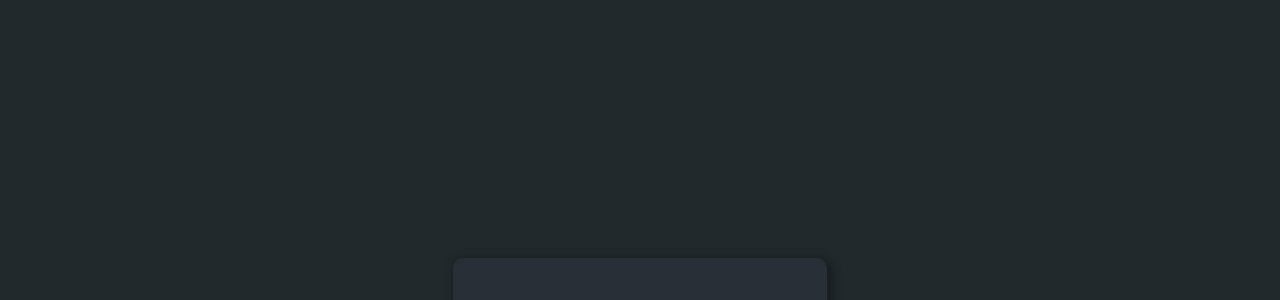
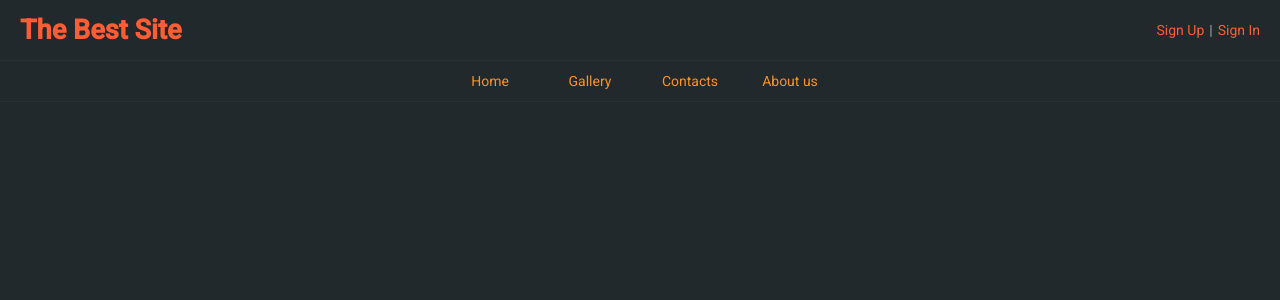
Before and after one commit to sleepergoose/FIrebaseApp, an Angular app in the folder frontend/: page / in a window 1280 px wide. Shown: the top 300 px of the page. Built offline with nearby package versions, Linux system fonts and the light colour scheme.

Commit message:
added main page

```diff
--- a/frontend/src/app/app-routing.module.ts
+++ b/frontend/src/app/app-routing.module.ts
@@ -16,6 +16,10 @@
   {
     path: 'main',
     component: MainPageComponent
+  },
+  {
+    path: '**',
+    component: MainPageComponent
   }
 ];
 
--- a/frontend/src/app/app.component.html
+++ b/frontend/src/app/app.component.html
@@ -1,5 +1,3 @@
-<div class="container">
-  <div class="sub_cont">
-    <router-outlet></router-outlet>
-  </div>
+<div class="page">
+  <router-outlet></router-outlet>
 </div>
--- a/frontend/src/app/app.component.sass
+++ b/frontend/src/app/app.component.sass
@@ -1,24 +1,6 @@
 @import "src/styles.sass"
 
-.container
+.page
   background: $drk-gray
   width: 100wh
   height: 100vh
-
-
-app-register, app-login, .sub_cont
-  display: block
-  position: relative
-  width: 350px
-  height: 260px
-  border: 2px solid $light-gray
-  border-radius: 10px
-  background: $light-gray
-  top: 50%
-  left: 50%
-  transform:  translate(-50%, -50%)
-  padding: 10px
-  box-shadow: 3px 3px 10px 3px rgba(0, 0, 0, 0.3)
-
-app-login
-  height: 200px
--- a/frontend/src/app/components/login/login.component.html
+++ b/frontend/src/app/components/login/login.component.html
@@ -1,4 +1,4 @@
-
+<div class="credentials-container login">
   <div class="register-container">
     <div class="register-title">Sign In</div>
 
@@ -22,3 +22,4 @@
       <button mat-raised-button color="primary"  (click)="login()">Sign In</button>
     </div>
   </div>
+</div>
--- a/frontend/src/app/components/mainpage/mainpage.component.html
+++ b/frontend/src/app/components/mainpage/mainpage.component.html
@@ -1 +1,23 @@
-<p>mainpage works!</p>
+<div class="header">
+  <div class="logo">
+    <a href="#">The Best Site</a>
+  </div>
+  <div class="credentials">
+    <ul>
+      <li *ngIf="!isAuthentificated"><a routerLink="/register">Sign Up</a></li>
+      <li class="userName" *ngIf="isAuthentificated"><a>peter@mail.com</a></li>
+      <li>|</li>
+      <li *ngIf="!isAuthentificated"><a routerLink="/login">Sign In</a></li>
+      <li *ngIf="isAuthentificated"><a routerLink="/login">Log Out</a></li>
+    </ul>
+  </div>
+</div>
+
+<div class="menu">
+  <ul>
+    <li><a href="#">Home</a></li>
+    <li><a href="#">Gallery</a></li>
+    <li><a href="#">Contacts</a></li>
+    <li><a href="#">About us</a></li>
+  </ul>
+</div>
--- a/frontend/src/app/components/mainpage/mainpage.component.sass
+++ b/frontend/src/app/components/mainpage/mainpage.component.sass
@@ -0,0 +1,49 @@
+@import "src/styles.sass"
+
+.header
+  width: 100%
+  display: grid
+  grid-template-columns: 50% 50%
+  grid-template-rows: 100%
+  border-bottom: 1px solid #282F37
+  background: $drk-gray
+  .logo
+    grid-column: 1
+    grid-row: 1
+    align-self: center
+    a
+      color: $medium-orange
+      font-size: 1.7rem
+      display: inline-block
+      margin: 20px
+      font-weight: 600
+  .credentials
+    align-self: center
+    justify-self: right
+    ul
+      li
+        color: #aaaaaa
+        display: inline
+        &:first-child
+          padding: 10px 5px 10px 20px
+        &:last-child
+          padding: 10px 20px 10px 5px
+        a
+          color: $medium-orange
+      .userName
+        a
+          color: #aaaaaa
+
+.menu
+  ul
+    text-align: center
+    border-bottom: 1px solid #282F37
+    li
+      display: inline-block
+      a
+        display: block
+        width: 100px
+        color: $light-orange
+        padding: 10px 15px
+        &:hover
+          background: $light-gray
--- a/frontend/src/app/components/mainpage/mainpage.component.ts
+++ b/frontend/src/app/components/mainpage/mainpage.component.ts
@@ -1,15 +1,10 @@
-import { Component, OnInit } from '@angular/core';
+import { Component } from '@angular/core';
 
 @Component({
   selector: 'app-mainpage',
   templateUrl: './mainpage.component.html',
   styleUrls: ['./mainpage.component.sass']
 })
-export class MainPageComponent implements OnInit {
-
-  constructor() { }
-
-  ngOnInit(): void {
-  }
-
+export class MainPageComponent {
+  isAuthentificated: boolean = false;
 }
--- a/frontend/src/app/components/register/register.component.html
+++ b/frontend/src/app/components/register/register.component.html
@@ -1,3 +1,4 @@
+<div class="credentials-container">
   <div class="register-container">
     <div class="register-title">Sign Up</div>
 
@@ -29,3 +30,4 @@
       <button mat-raised-button color="primary" (click)="register()">Register</button>
     </div>
   </div>
+</div>
--- a/frontend/src/styles.sass
+++ b/frontend/src/styles.sass
@@ -1,34 +1,32 @@
+$bg-gradient: linear-gradient(180deg, #FD8427 0%, #FD6831 100%)
+$drk-gray: #21292D
+$gray: #777
+$light-gray: #282F37
+$light-orange: #FD9122
+$medium-orange: #FD5D34
+$text: #FAFBFF
+
+
 *
   padding: 0px
   margin: 0px
   text-decoration: none
+  list-style: none
+  box-sizing: border-box
 
-$bg-gradient: linear-gradient(180deg, #FD8427 0%, #FD6831 100%)
+.credentials-container
+  display: block
+  position: relative
+  width: 370px
+  height: 290px
+  border: 2px solid $light-gray
+  border-radius: 10px
+  background: $light-gray
+  top: 50%
+  left: 50%
+  transform:  translate(-50%, -50%)
+  padding: 10px
+  box-shadow: 3px 3px 10px 3px rgba(0, 0, 0, 0.3)
 
-$drk-gray: #21292D
-$gray: #777
-$light-gray: #282F37
-
-$light-orange: #FD9122
-$medium-orange: #FD5D34
-
-$text: #FAFBFF
-
-
-
-.btn-full
-  background: linear-gradient(90deg, $light-orange 0%, $medium-orange 100%)
-  border-radius: 50px
-  color: white
-  font-size: 16px
-  &:hover
-    background: linear-gradient(90deg, $light-orange 0%, $medium-orange 100%)
-  &:active
-    background: linear-gradient(90deg, darken($light-orange, 10%) 0%, darken($medium-orange, 10%) 100%)
-
-
-.btn-full:hover
-  background: linear-gradient(90deg, darken($light-orange, 5%) 0%, darken($medium-orange, 5%) 100%)
-
-.btn-full:active
-  background: linear-gradient(90deg, darken($light-orange, 8%) 0%, darken($medium-orange, 8%) 100%)
+.login
+  height: 240px
```
Lines whose indentation alone changed are shown as unchanged.
